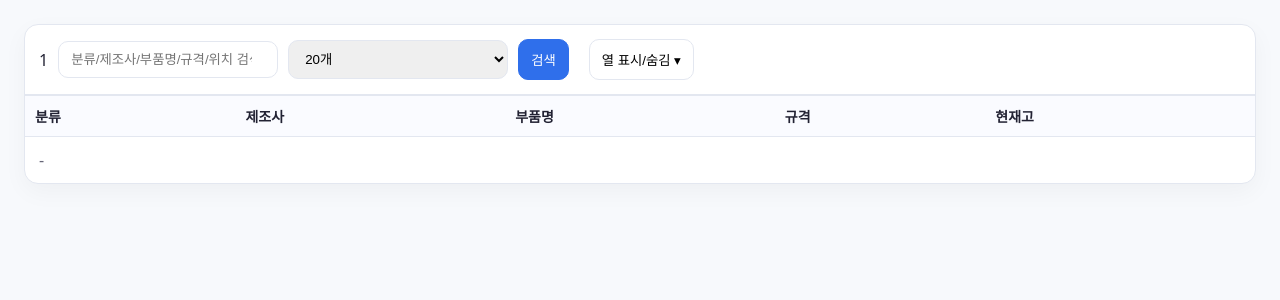
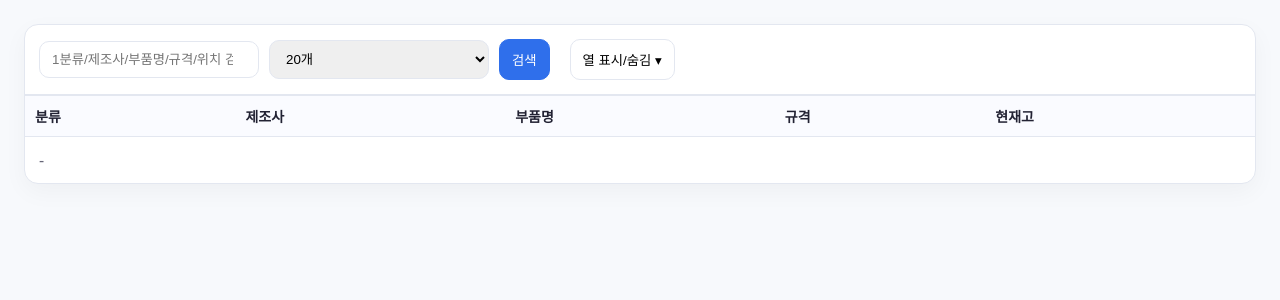
Before and after one commit to dangeun0/FnS_Web, a Flask app: page /inventory/page in a window 1280 px wide. Shown: the part 66-366 px from the top of the page. Run offline with Flask 3, Linux system fonts and the light colour scheme; the visitor is signed in with stand-in values (Sample User, id 1); lists and menus that the app fills with data are empty.

Commit message:
디버그

```diff
--- a/templates/inventory.html
+++ b/templates/inventory.html
@@ -8,8 +8,8 @@
 
 {% block content %}
   <div class="card">
-    <div class="toolbar">1
-      <input id="q" type="search" placeholder="분류/제조사/부품명/규격/위치 검색…" />
+    <div class="toolbar">
+      <input id="q" type="search" placeholder="1분류/제조사/부품명/규격/위치 검색…" />
       <select id="perPage">
         <option value="10">10개</option>
         <option value="20" selected>20개</option>
```
